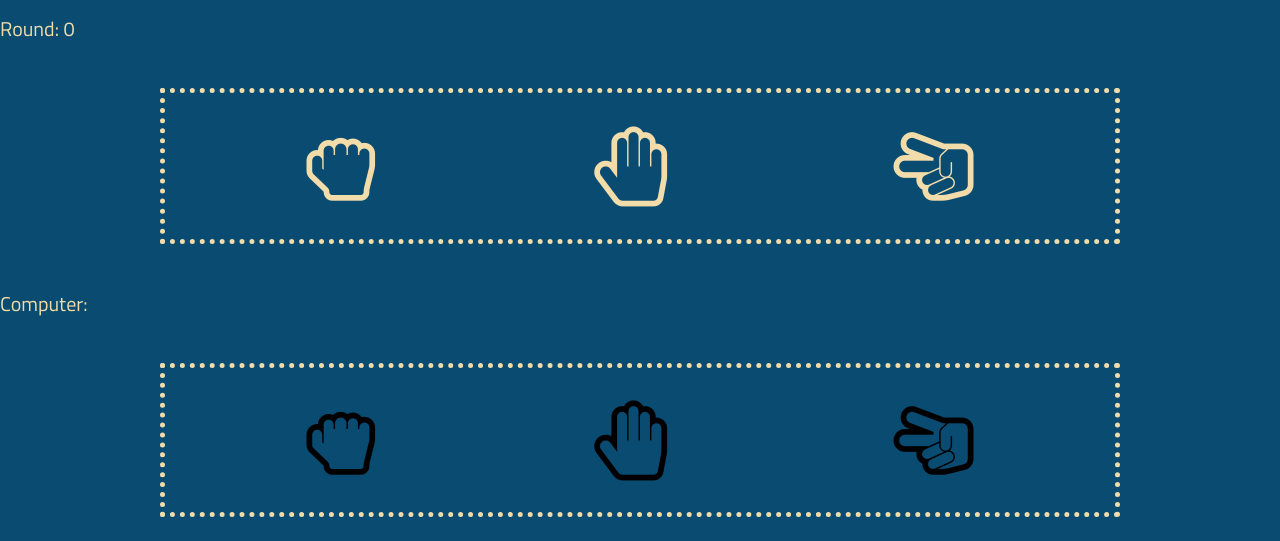
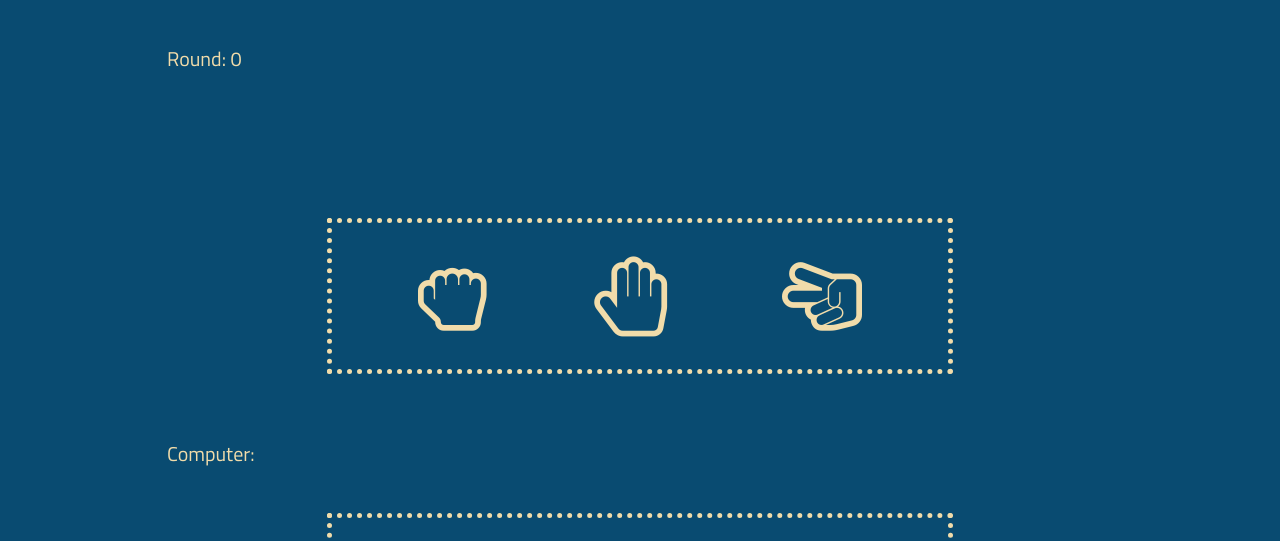
Before and after one commit to kel-gonza/Odin_RockPaperScissors, a plain HTML site: page index.html in a window 1280 px wide. Shown: the part 110-651 px from the top of the page. Drawn offline with Linux system fonts and the light colour scheme.

Commit message:
Create styles

```diff
--- a/css/styles.css
+++ b/css/styles.css
@@ -60,6 +60,13 @@ img{
 	justify-content: space-around;
 }
 
+.mainContent {
+	margin: 30px auto;
+	display: flex;
+	flex-direction: column;
+	max-width: 946px;
+}
+
 /******************************************
 /* for js
 /*******************************************/
@@ -95,3 +102,7 @@ img{
 .colorIcon{
 	color:rgb(241, 220, 170);
 }
+
+.baseColor {
+	color:rgb(241,220, 170);
+}
```
